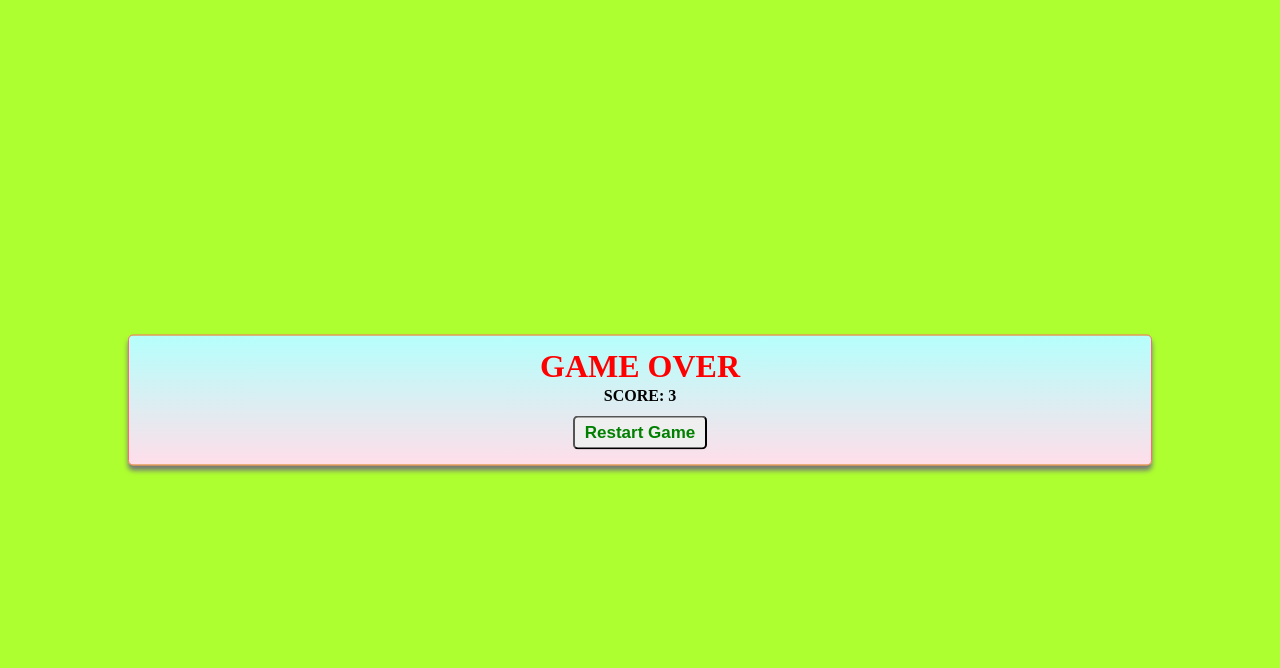
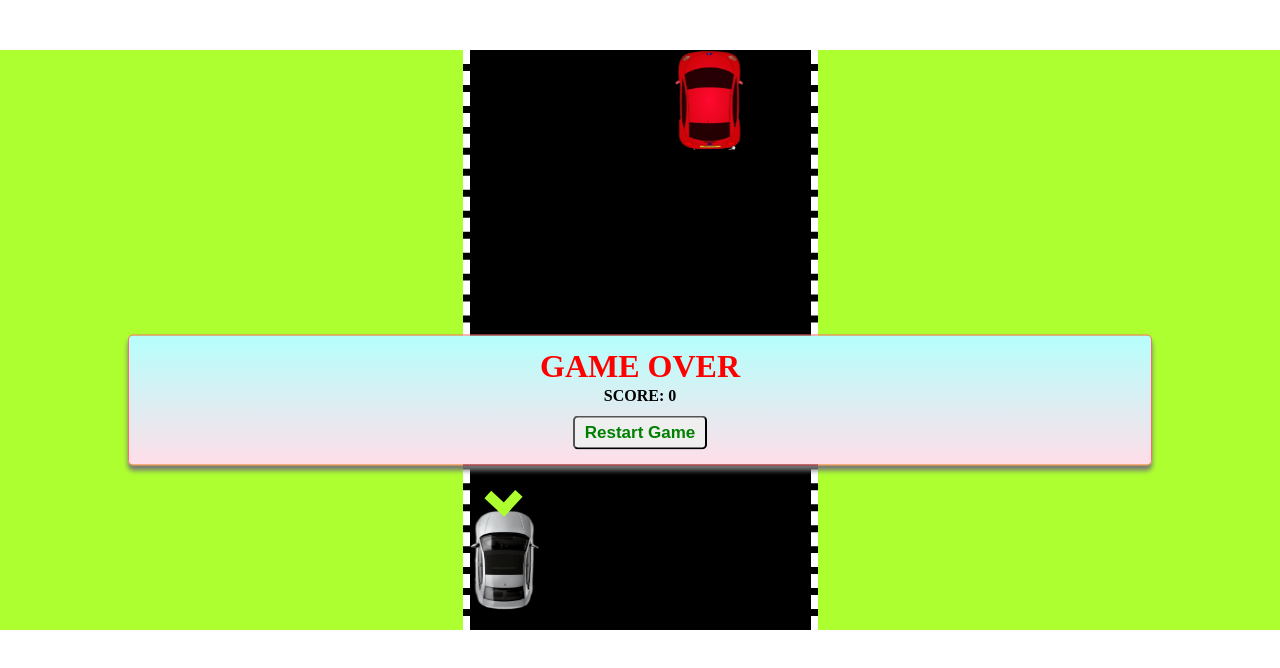
Before and after one commit to avais1021/car-game-easy, a plain HTML site: page index.html in a window 1280 px wide. Drawn offline with Linux system fonts and the light colour scheme.

Commit message:
arrow issue resolve

```diff
--- a/script.js
+++ b/script.js
@@ -130,7 +130,7 @@ setInterval(
         console.log(myCarTop);
         if ((otherCarTop > myCarTop) && (otherCarLeft === myCarLeft) ) {
             result.style.display = "block";
-            game_area.style.display = "none";
+            // game_area.style.display = "none";
             score.innerHTML = `score: ${counter} `
 
             counter = 0;
--- a/style.css
+++ b/style.css
@@ -6,13 +6,16 @@
 
 .car_game {
     background: greenyellow;
-    height: 100vh;
+    /* height: 100vh; */
+    height:580px;
     width: 100%;
+    margin-top: 50px;
 }
 
 .game_area {
     max-width: 355px;
-    height: 100vh;
+    /* height: 100vh; */
+    height: 100%;
     margin: 0 auto;
     background-color: black;
     border-left: 7px dashed white;
@@ -75,7 +78,7 @@
     width: 70px;
     height: 100px;
     position: absolute;
-    top: 500px;
+    top: 460px;
     left: 0px;
 }
 
```
